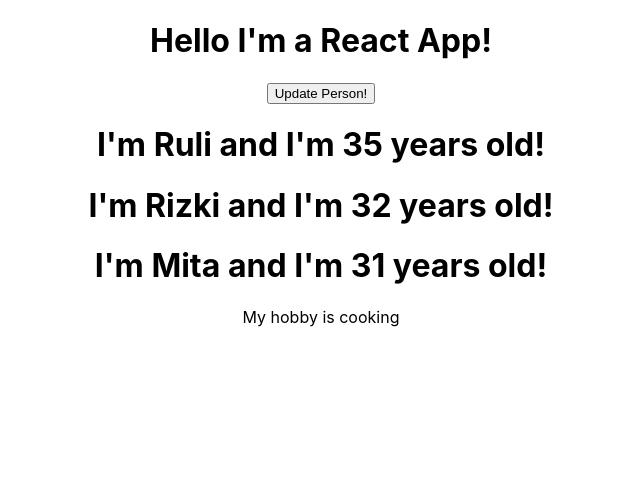
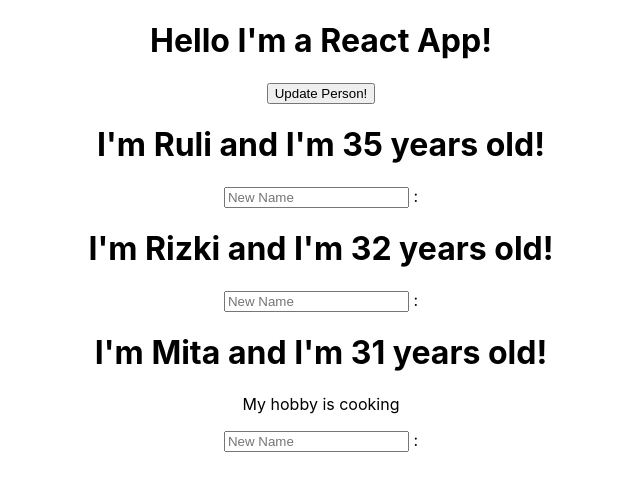
Before and after one commit to rizki113070213/react-complete-guide, a React (Create React App) app: page / in a window 1280 px wide. Shown: the top 490 px of the page, without its empty margins (319-959 px from the left). Built offline with nearby package versions, Linux system fonts and the light colour scheme.

Commit message:
adding two way binding

```diff
--- a/src/App.js
+++ b/src/App.js
@@ -22,6 +22,16 @@ class App extends React.Component {
     })
   }
 
+  handleChange(event) {
+    this.setState({
+      persons: [
+        {name: "Ruli", age: 35},
+        {name: event.target.value, age: 32},
+        {name: "Mita", age: 30}
+      ]
+    })
+  }
+
   render() {
     return (
       <div className="App">
@@ -35,6 +45,7 @@ class App extends React.Component {
         <Person
           name={this.state.persons[1].name}
           age={this.state.persons[1].age}
+          change={this.handleChange.bind(this)}
         />
         <Person
           name={this.state.persons[2].name}
--- a/src/Person/Person.js
+++ b/src/Person/Person.js
@@ -5,6 +5,7 @@ const person = (props) => {
     <div onClick={props.click}>
       <h1>I'm {props.name} and I'm {props.age} years old!</h1>
       <p>{props.children}</p>
+      <input type="text" placeholder="New Name" onChange={props.change}/> :
     </div>
   )
 }
```
